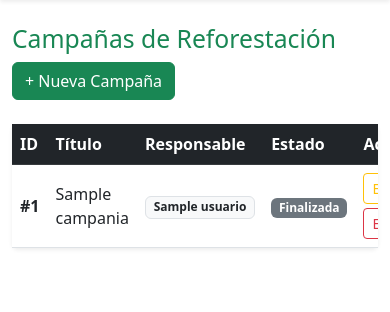
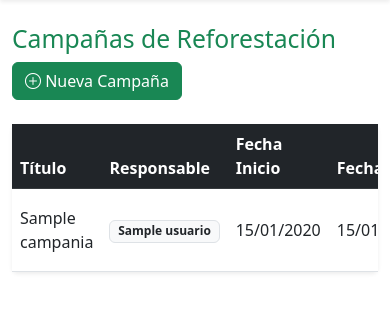
Before and after one commit to andrealuvjk/Proyecto-ReforestaSV, a Django app: page /campanias/listado/ in a window 390 px wide. Shown: the part 58-370 px from the top of the page. Run offline with Django 5.2, Linux system fonts and the light colour scheme; a user stored in the database is signed in; tables that the repository leaves empty hold one stand-in row (values such as "Sample post").

Commit message:
se valido campanias y se mejoro diseño responsivo

```diff
--- a/campanias/templates/campanias/campania_list.html
+++ b/campanias/templates/campanias/campania_list.html
@@ -5,7 +5,7 @@
 {% block content %}
 <div class="d-flex flex-column flex-sm-row justify-content-between align-items-start align-items-sm-center mb-4 gap-2">
     <h2 class="text-success m-0">Campañas de Reforestación</h2>
-    <a href="{% url 'campanias:crear_campania' %}" class="btn btn-success">+ Nueva Campaña</a>
+    <a href="{% url 'campanias:crear_campania' %}" class="btn btn-success"><i class="bi bi-plus-circle"></i> Nueva Campaña</a>
 </div>
 
 {% if campanias %}
@@ -14,17 +14,16 @@
             <table class="table table-hover align-middle mb-0">
                 <thead class="table-dark">
                     <tr>
-                        <th scope="col">ID</th>
                         <th scope="col">Título</th>
                         <th scope="col">Responsable</th>
-                        <th scope="col">Estado</th>
+                        <th scope="col">Fecha Inicio</th>
+                        <th scope="col">Fecha Fin</th>
                         <th scope="col">Acciones</th>
                     </tr>
                 </thead>
                 <tbody>
                     {% for campania in campanias %}
                         <tr>
-                            <td class="fw-bold">#{{ campania.id }}</td>
                             <td>{{ campania.titulo }}</td>
                             <td>
                                 {% if campania.responsable %}
@@ -35,16 +34,12 @@
                                     <span class="text-muted">Sin asignar</span>
                                 {% endif %}
                             </td>
+                            <td>{{ campania.fecha_inicio|date:"d/m/Y" }}</td>
+                            <td>{{ campania.fecha_fin|date:"d/m/Y" }}</td>
                             <td>
-                                {% if campania.esta_activa %}
-                                    <span class="badge bg-success">Activa</span>
-                                {% else %}
-                                    <span class="badge bg-secondary">Finalizada</span>
-                                {% endif %}
-                            </td>
-                            <td>
-                                <div class="d-flex flex-wrap gap-1">
-                                    <a href="{% url 'campanias:editar_campania' campania.id %}" class="btn btn-sm btn-outline-warning">Editar</a>
+                                <!-- Se ajustó para apilarse de forma limpia o mantenerse ordenado según el espacio -->
+                                <div class="d-flex flex-column flex-xxl-row gap-1">
+                                    <a href="{% url 'campanias:editar_campania' campania.id %}" class="btn btn-sm btn-outline-warning text-dark text-xxl-white">Editar</a>
                                     <a href="{% url 'campanias:eliminar_campania' campania.id %}" class="btn btn-sm btn-outline-danger">Eliminar</a>
                                 </div>
                             </td>
@@ -55,7 +50,7 @@
         </div>
     </div>
 {% else %}
-    <div class="alert alert-warning text-center shadow-sm p-4" role="alert">
+    <div class="alert alert-permanent alert-warning text-center shadow-sm p-4" role="alert">
         <h4 class="alert-heading fw-bold">No hay campañas registradas</h4>
         <p class="mb-0">Aún no se ha creado ninguna campaña de reforestación en la base de datos.</p>
     </div>
```
Also changed, not shown: campanias/forms.py (+55 -0 lines).
